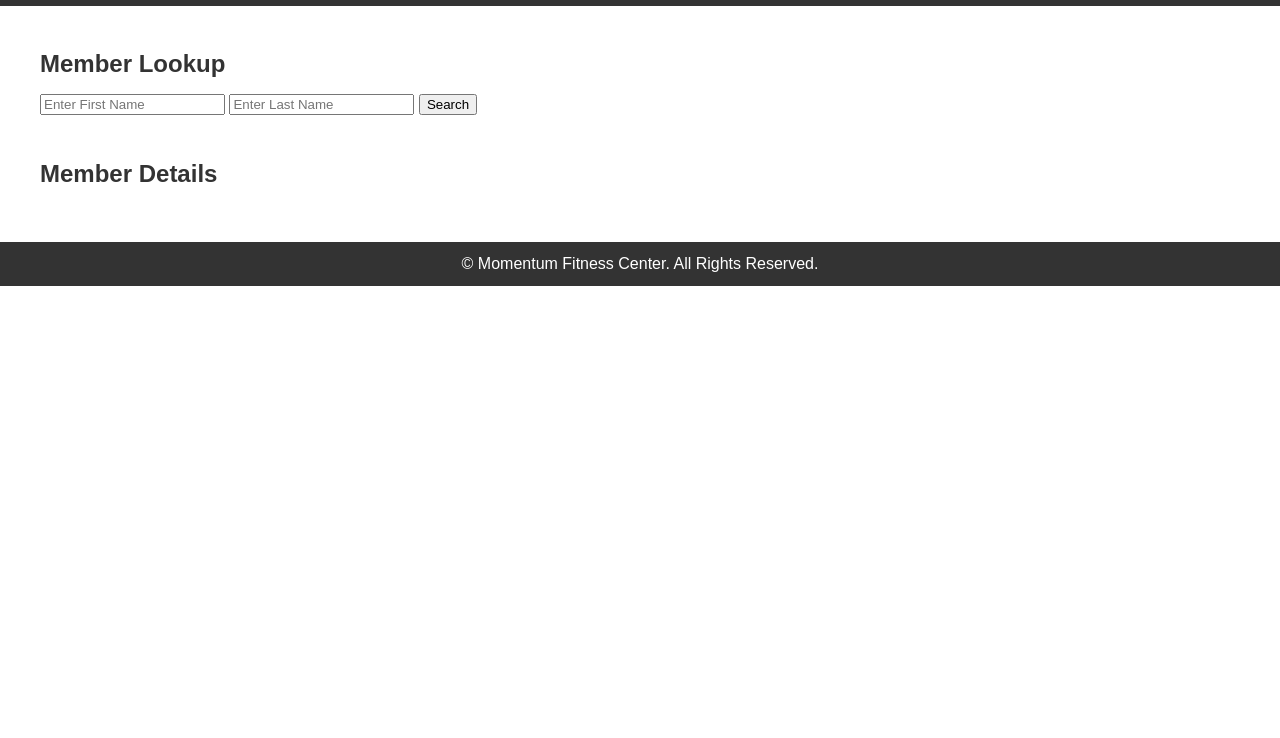
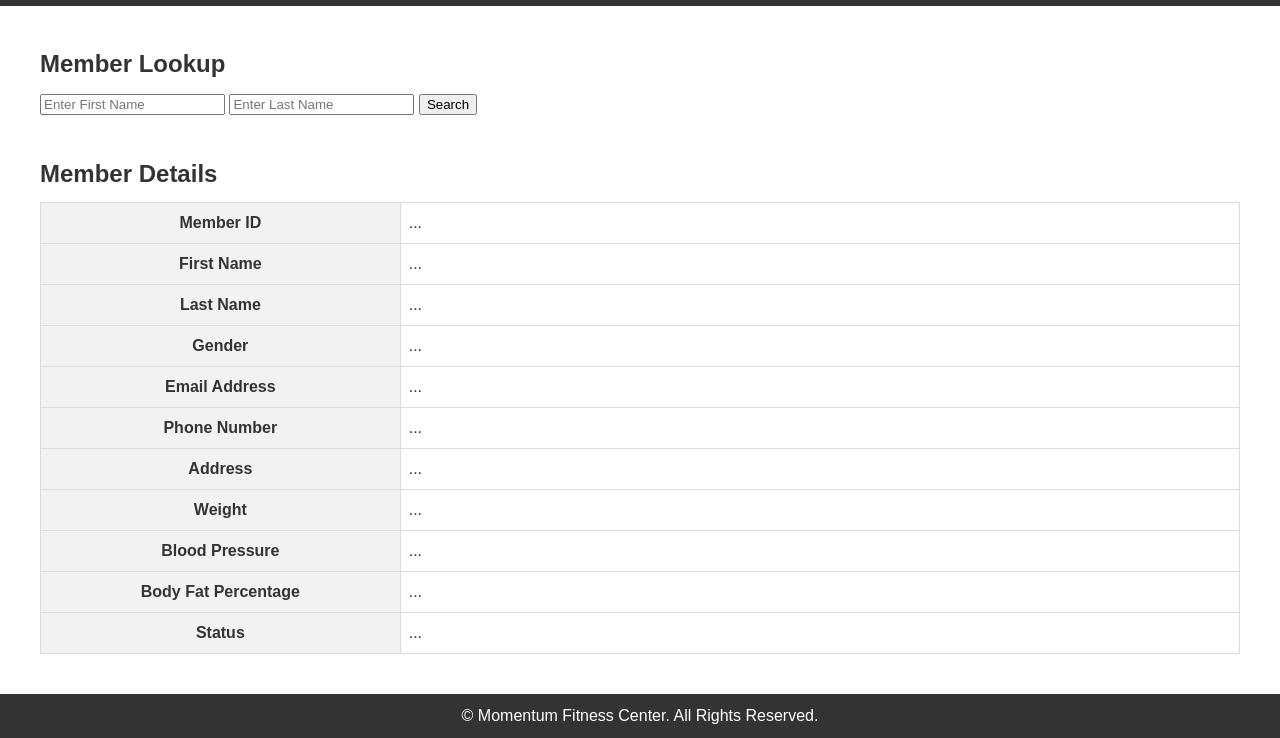
Before and after one commit to 5A4DD/COMP-3005-Database-Management-Systems-Final-Project, a website: page views/Trainer/view-member.html in a window 1280 px wide. Shown: the part 86-824 px from the top of the page. Before the commit the page ends 800 px from the top, so only its background shows below. Drawn offline with Linux system fonts and the light colour scheme.

Commit message:
changed the trainer functions

```diff
--- a/functions/trainer_functions.js
+++ b/functions/trainer_functions.js
@@ -51,7 +51,6 @@ document.addEventListener('DOMContentLoaded', function () {
     }
     if (searchForm) {
         searchForm.addEventListener('submit', function (e) {
-            console.log("This got called");
             e.preventDefault();
 
             // Get the first name and last name values from the form
@@ -74,15 +73,12 @@ document.addEventListener('DOMContentLoaded', function () {
                 }
                 return response.json();
             })
-            .then(dataArray => { // Expecting an array of member details
-                // Clear previous results
-                const memberDetailsContainer = document.querySelector('.member-details');
-                memberDetailsContainer.innerHTML = '';
-
-                // Iterate through each set of member details and create a table
-                dataArray.forEach(data => {
-                    let memberTable = `
-                    <table>
+            .then(data => {
+                // Populate the member details in the HTML
+                const memberDetailsContainer = document.querySelector('.member-details table');
+                if (memberDetailsContainer) {
+                    console.log(data);
+                    memberDetailsContainer.innerHTML = `
                     <tr><th>Member ID</th><td>${data.profileid || ''}</td></tr>
                     <tr><th>First Name</th><td>${data.fname || ''}</td></tr>
                     <tr><th>Last Name</th><td>${data.lname || ''}</td></tr>
@@ -94,11 +90,8 @@ document.addEventListener('DOMContentLoaded', function () {
                     <tr><th>Blood Pressure</th><td>${data.bloodpressure ? data.bloodpressure + ' mmHg' : ''}</td></tr>
                     <tr><th>Body Fat Percentage</th><td>${data.bodyfat ? data.bodyfat + '%' : ''}</td></tr>
                     <tr><th>Status</th><td>${data.status || ''}</td></tr>
-                    </table>
                     `;
-                    // Append the new table to the container
-                    memberDetailsContainer.insertAdjacentHTML('beforeend', memberTable);
-                });
+                }
             })
             .catch(error => {
                 console.error('Error during search:', error);
@@ -108,6 +101,8 @@ document.addEventListener('DOMContentLoaded', function () {
     }
 
 
+
+});
 
 //     if (searchForm) {
 //       searchForm.addEventListener('submit', function (e) {
@@ -158,4 +153,3 @@ document.addEventListener('DOMContentLoaded', function () {
 //           });
 //       });
 //   }
-});
--- a/views/Trainer/view-member.html
+++ b/views/Trainer/view-member.html
@@ -1,8 +1,6 @@
 <!DOCTYPE html>
-<html lang="en">
+<html>
 <head>
-  <meta charset="UTF-8">
-  <meta name="viewport" content="width=device-width, initial-scale=1.0">
   <title>View Member - Momentum Fitness Center</title>
   <link rel="stylesheet" href="../../styles/styles.css">
 </head>
@@ -21,18 +19,63 @@
     <div class="member-search">
       <h2>Member Lookup</h2>
       <!-- Form for searching a member -->
-      <form id="searchForm"> <!-- Ensure the form has an id for easy selection -->
+      <form action="/search-member" method="post">
         <input type="text" name="first_name" placeholder="Enter First Name">
         <input type="text" name="last_name" placeholder="Enter Last Name">
         <input type="submit" value="Search">
       </form>
+
+
     </div>
     <div class="member-details">
       <h2>Member Details</h2>
-      <!-- Container for dynamically inserted member details tables -->
-      <div id="memberDetailsContainer">
-        <!-- Dynamic member tables will be inserted here by JavaScript -->
-      </div>
+      <!-- Details displayed in a grid-like format -->
+      <table>
+        <tr>
+          <th>Member ID</th>
+          <td>...</td>
+        </tr>
+        <tr>
+          <th>First Name</th>
+          <td>...</td>
+        </tr>
+        <tr>
+          <th>Last Name</th>
+          <td>...</td>
+        </tr>
+        <tr>
+          <th>Gender</th>
+          <td>...</td>
+        </tr>
+        <tr>
+          <th>Email Address</th>
+          <td>...</td>
+        </tr>
+        <tr>
+          <th>Phone Number</th>
+          <td>...</td>
+        </tr>
+        <tr>
+          <th>Address</th>
+          <td>...</td>
+        </tr>
+        <tr>
+          <th>Weight</th>
+          <td>...</td>
+        </tr>
+        <tr>
+          <th>Blood Pressure</th>
+          <td>...</td>
+        </tr>
+        <tr>
+          <th>Body Fat Percentage</th>
+          <td>...</td>
+        </tr>
+        <tr>
+          <th>Status</th>
+          <td>...</td>
+        </tr>
+      </table>
     </div>
   </main>
   <footer>
```
Also changed, not shown: server.js (+12 -16 lines). Lines whose indentation alone changed are shown as unchanged.
